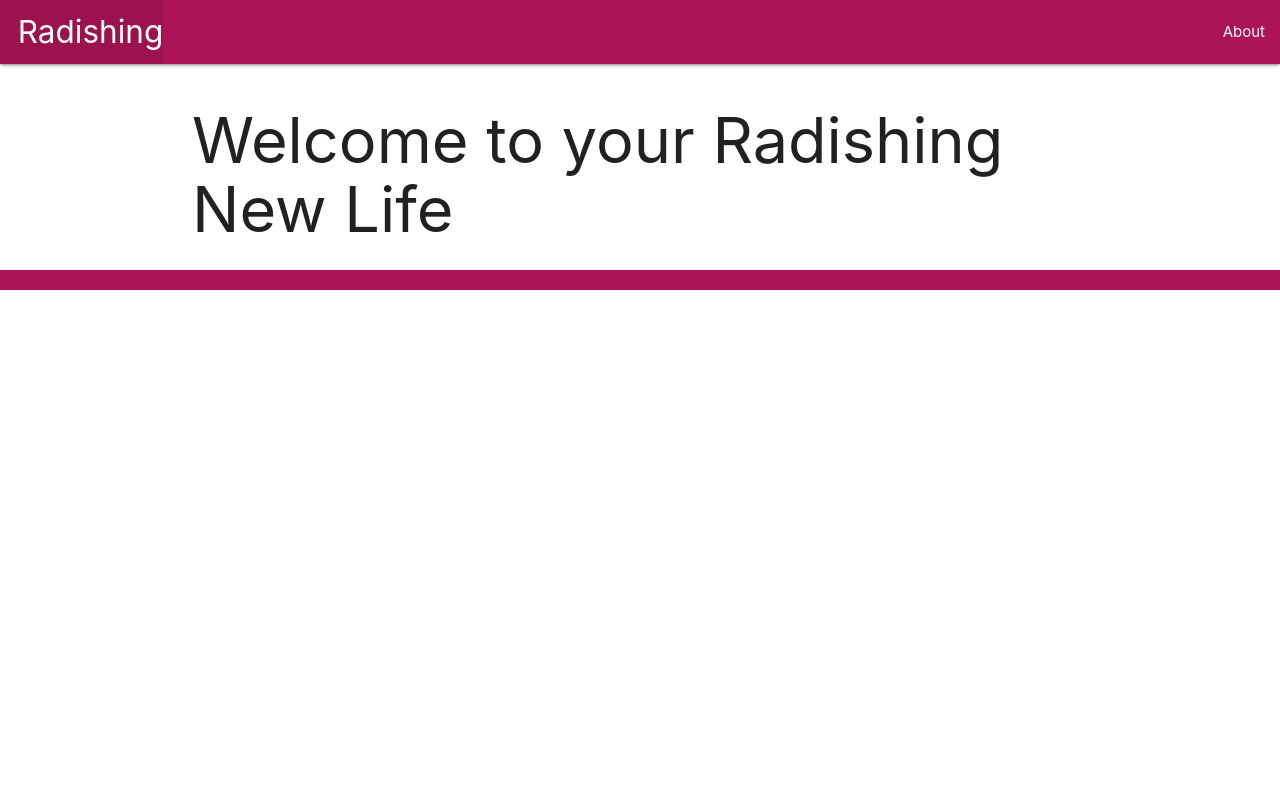
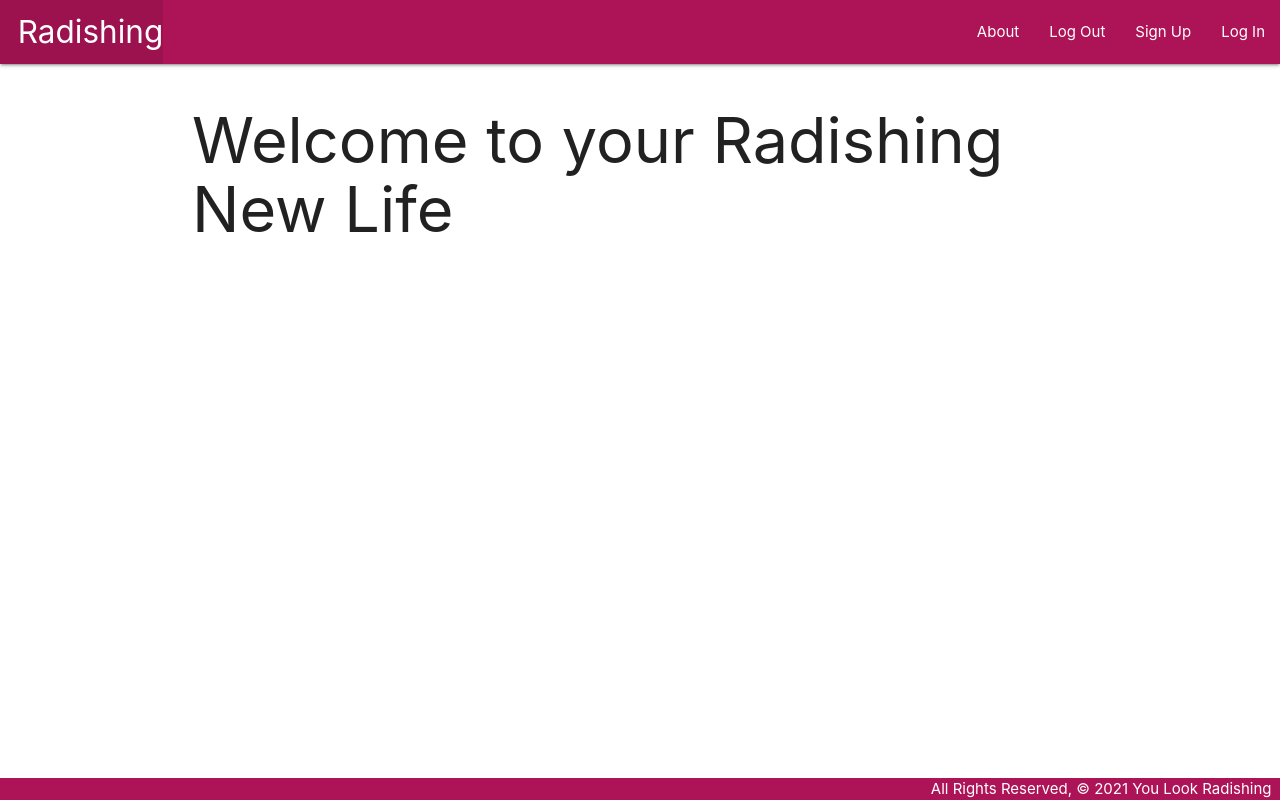
Before and after one commit to Looloo414/youlookradishing, a Django app: page / in a window 1280 px wide. Run offline with Django 3.2, Linux system fonts and the light colour scheme.

Commit message:
Sign up/login

```diff
--- /dev/null
+++ b/main_app/static/css/style.css
@@ -0,0 +1,14 @@
+body {
+    display: flex;
+    min-height: 100vh;
+    flex-direction: column;
+  }
+
+  main {
+    flex: 1 0 auto;
+  }
+
+  footer.page-footer {
+    padding-top: 0;
+    text-align: right;
+  }
--- a/main_app/templates/base.html
+++ b/main_app/templates/base.html
@@ -20,6 +20,11 @@
           </ul>
           <ul class="right">
             <li><a href="/about">About</a></li>
+            <li><a href="{% url 'logout' %}">Log Out</a></li>
+
+            <li><a href="{% url 'signup' %}">Sign Up</a></li>
+            <li><a href="{% url 'login' %}">Log In</a></li>
+
           </ul>
         </div>
       </nav>
--- a/main_app/urls.py
+++ b/main_app/urls.py
@@ -4,4 +4,5 @@
 urlpatterns = [
     path('', views.home, name='home'),
     path('about/', views.about, name='about'),
+    path('accounts/signup/', views.signup, name='signup'),
 ]
--- a/main_app/views.py
+++ b/main_app/views.py
@@ -1,5 +1,10 @@
 from django.shortcuts import render
 from django.views.generic.edit import CreateView, UpdateView, DeleteView
+from django.contrib.auth import login
+from django.contrib.auth.forms import UserCreationForm
+from django.contrib.auth.decorators import login_required
+from django.contrib.auth.mixins import LoginRequiredMixin
+from django.contrib.auth.models import User
 
 # Create your views here.
 def home(request):
@@ -8,3 +13,23 @@
 
 def about(request):
     return render(request, 'about.html')
+
+# --------------SIGN UP/LOGIN-------------------------
+def form_valid(self, form):
+    form.instance.user = self.request.user
+    return super().form_valid(form)
+
+
+def signup(request):
+    error_message = ''
+    if request.method == 'POST':
+        form = UserCreationForm(request.POST)
+        if form.is_valid():
+            user = form.save()
+            login(request, user)
+            return redirect('home')
+        else:
+            error_message = 'Invalid sign up - try again'
+    form = UserCreationForm()
+    context = {'form': form, 'error_message': error_message}
+    return render(request, 'registration/signup.html', context)
--- a/youlookradishing/urls.py
+++ b/youlookradishing/urls.py
@@ -19,4 +19,5 @@
 urlpatterns = [
     path('admin/', admin.site.urls),
     path('', include('main_app.urls')),
+    path('accounts/', include('django.contrib.auth.urls')),
 ]
```
Also changed, not shown: main_app/templates/registration/login.html (added, +13 -0 lines), main_app/templates/registration/signup.html (added, +14 -0 lines).
